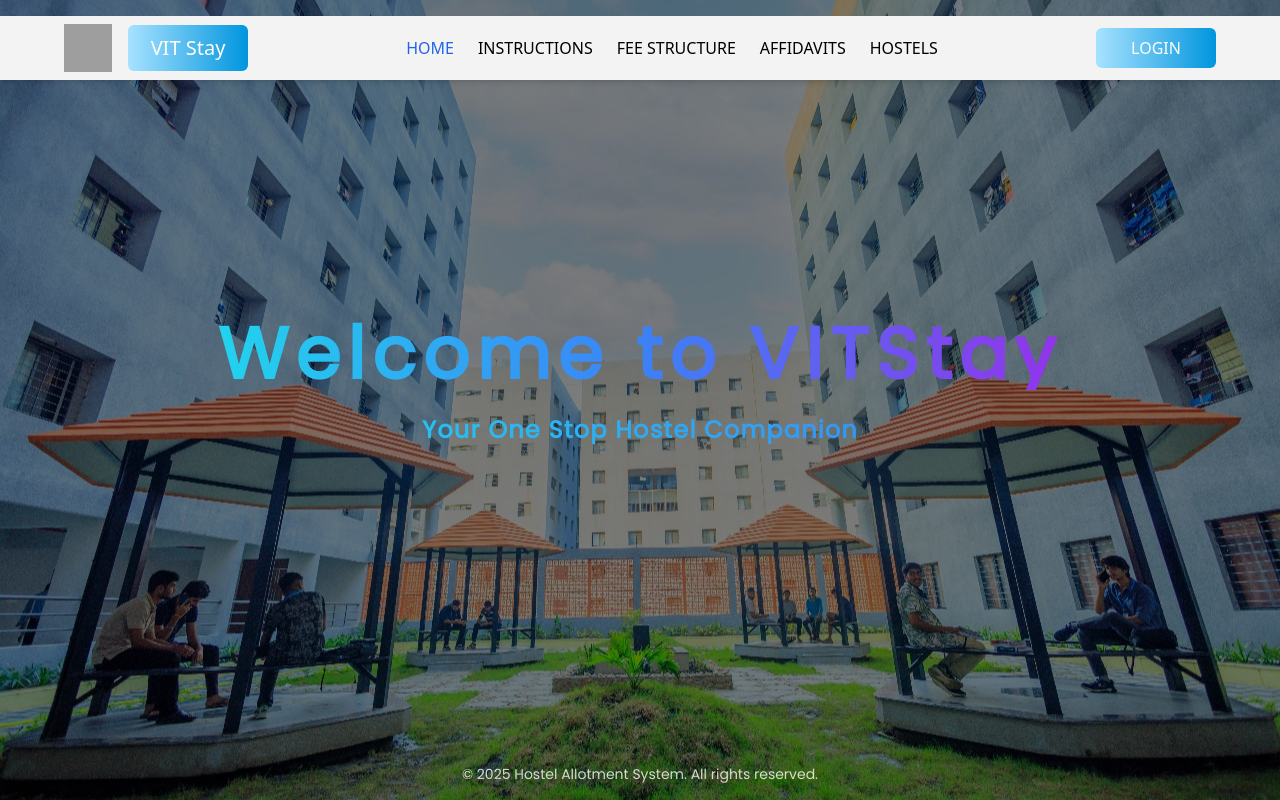
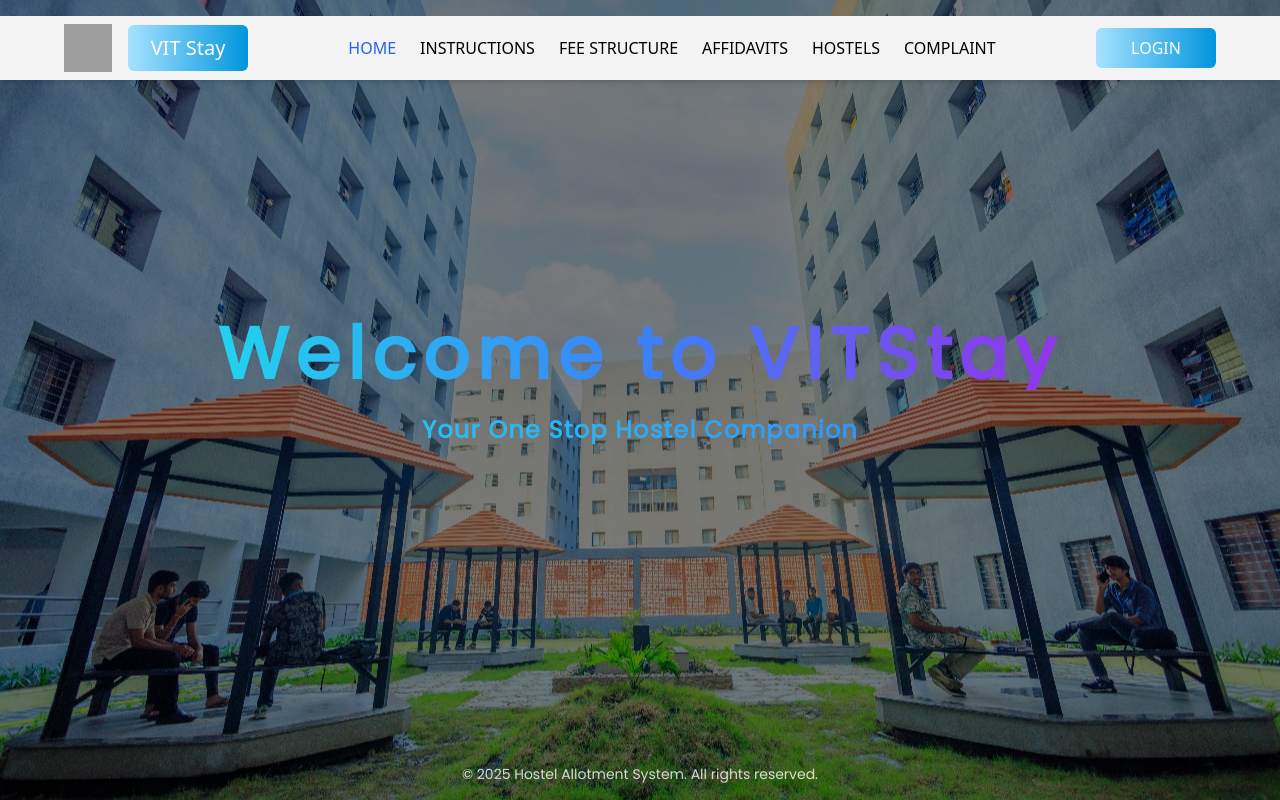
Before and after one commit to ianshsingh10/VITStay, a React (Vite) app in the folder Frontend/: page / in a window 1280 px wide. Built offline with nearby package versions, Linux system fonts and the light colour scheme; grey boxes are pictures that could not be loaded.

Commit message:
complaint

```diff
--- a/Frontend/src/components/Navbar.jsx
+++ b/Frontend/src/components/Navbar.jsx
@@ -31,6 +31,7 @@
           <NavLink to="/fee-structure" className={({ isActive }) => isActive ? "text-blue-600" : "hover:text-blue-500"}>FEE STRUCTURE</NavLink>
           <NavLink to="/affidavits" className={({ isActive }) => isActive ? "text-blue-600" : "hover:text-blue-500"}>AFFIDAVITS</NavLink>
           <NavLink to="/hostels" className={({ isActive }) => isActive ? "text-blue-600" : "hover:text-blue-500"}>HOSTELS</NavLink>
+          <NavLink to="/complaint" className={({ isActive }) => isActive ? "text-blue-600" : "hover:text-blue-500"}>COMPLAINT</NavLink>
         </div>
 
         <div className="flex items-center gap-4">
```
